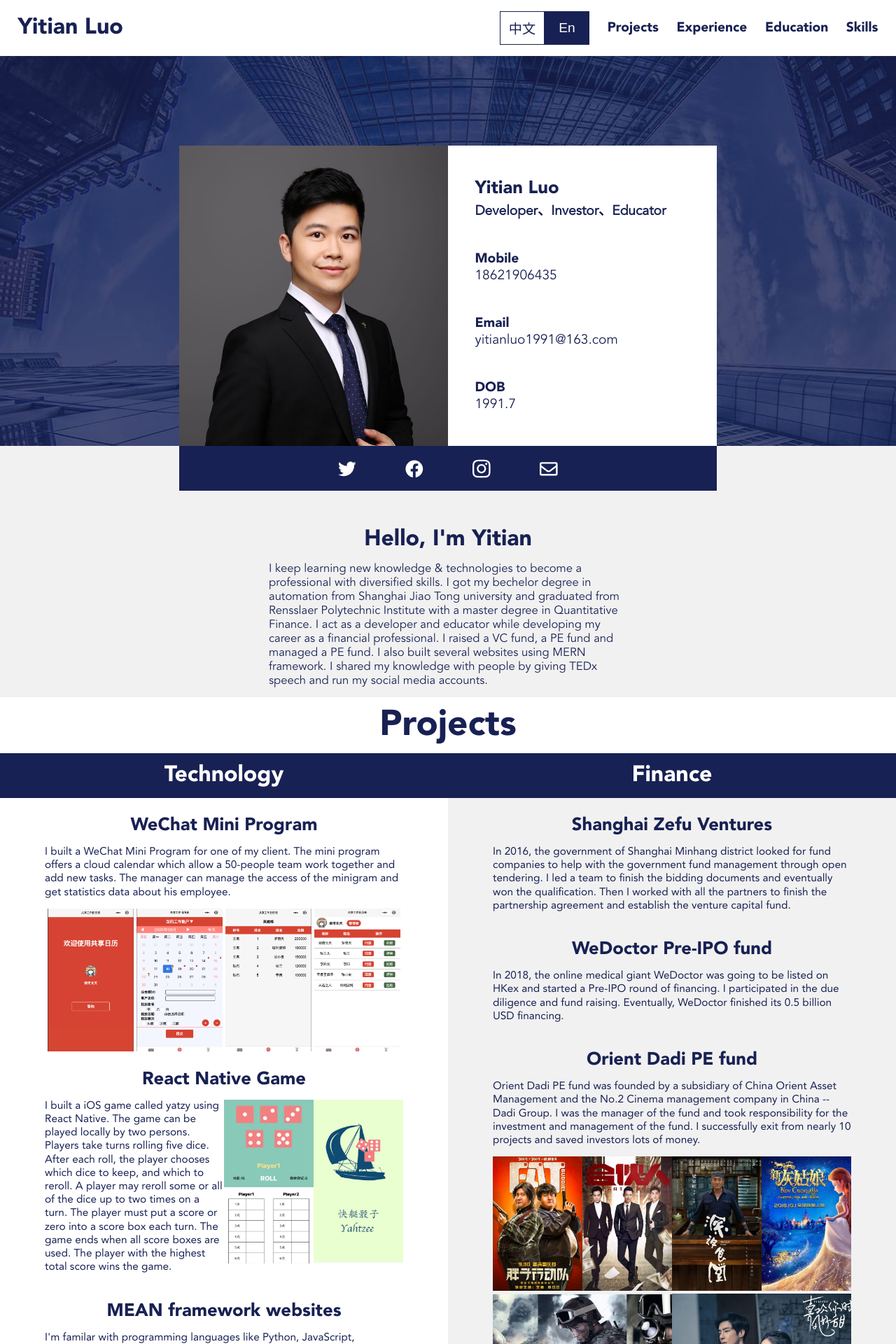
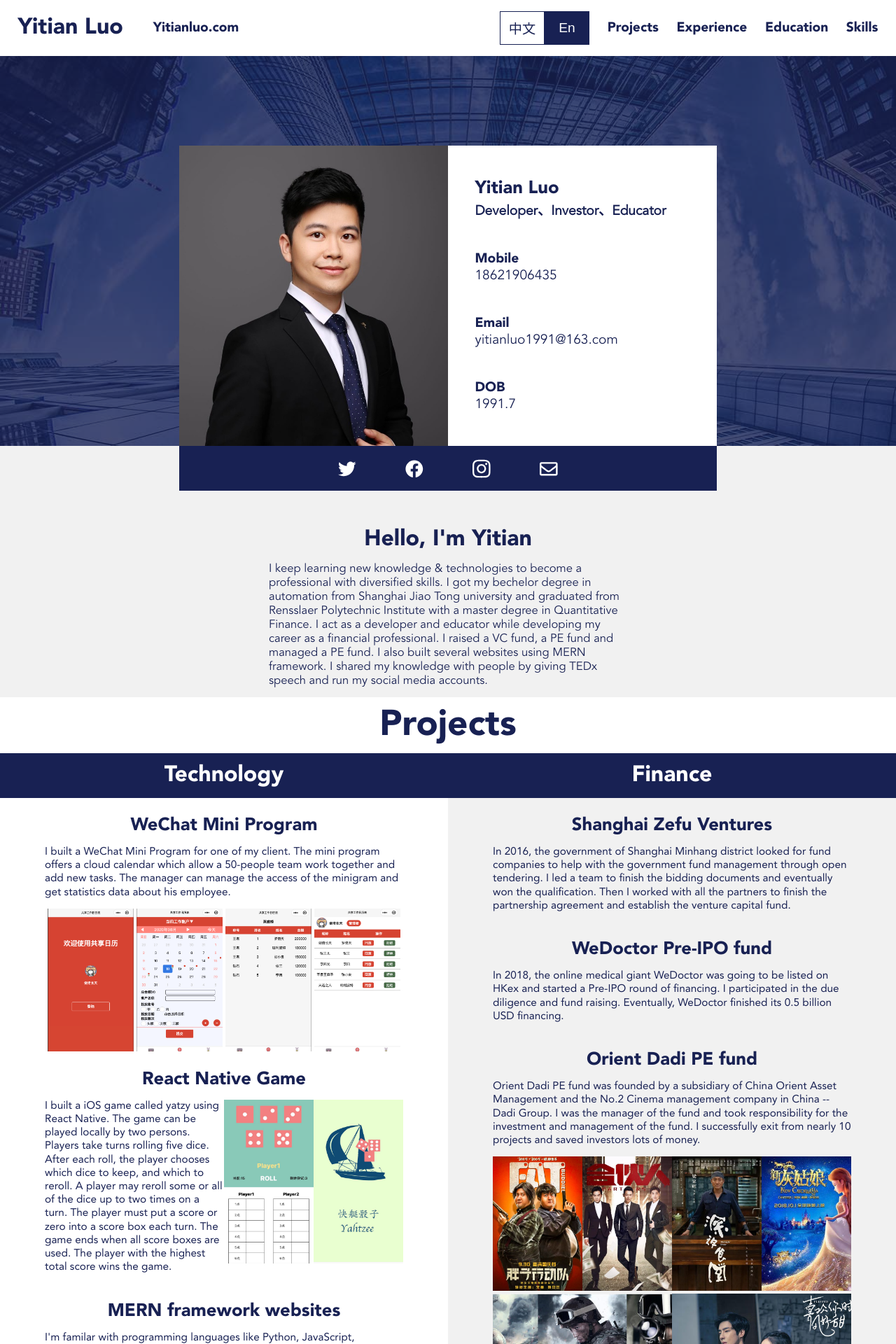
Before and after one commit to yitianluo/personal, a Next.js app: page / in a window 1280 px wide. Shown: the top 1920 px of the page at 70% size. Built offline with nearby package versions, Linux system fonts and the light colour scheme.

Commit message:
fix typo

```diff
--- a/component/landing.module.css
+++ b/component/landing.module.css
@@ -1,6 +1,6 @@
 .landing {
     position: relative;
-    margin-top: 5rem;
+    /* margin-top: 5rem; */
     z-index: 1;
 }
 
--- a/component/navbar.jsx
+++ b/component/navbar.jsx
@@ -5,6 +5,7 @@ export default function Navbar(props){
     return(
         <div className={styles.navbar}>
             {props.isEn? <h1>Yitian Luo</h1>:<img src="/xingkai/name.png"></img>}
+            <p style={{fontWeight:"bold"}}>Yitianluo.com</p>
             <div className={styles.menu}>
                 <div className={styles.switch}>
                     <div className={styles.lang} onClick={props.chooseCh} style={props.isEn ? {backgroundColor:"white",color:"var(--Text-Color)"}:{}}>
--- a/component/navbar.module.css
+++ b/component/navbar.module.css
@@ -5,7 +5,7 @@
     padding: 0 2vw;
     color: var(--Text-Color);
     height: 5rem;
-    position: fixed;
+    /* position: fixed; */
     background-color: white;
     width: 96vw;
     top: 0;
--- a/component/projects.jsx
+++ b/component/projects.jsx
@@ -50,7 +50,7 @@ export default function Projects(props) {
                         </div>
 
                         <div className={styles.website}>
-                            <h2>{props.isEn ? "MEAN framework websites" : "MERN架构网站"}</h2>
+                            <h2>{props.isEn ? "MERN framework websites" : "MERN架构网站"}</h2>
                             {props.isEn ? <p>I'm familar with programming languages like Python, JavaScript, Swift,Matlab,etc. I developed several websites by myself using React as frontend, Node JS and Express as backend, and MongoDB as database. For example, I built a country encyclopedia websites, a website for Isun Technology Inc.,etc. </p>
                                 : <p>我熟练掌握Python,JavaScript,Swift,Matlab等编程语言。曾自己开发并编写数个以React为前端，Node JS和Express为服务器，MongoDB为数据库的响应式网站。比如编写全球国家知识图谱网站，为Isun Technology编写公司主页等。</p>
                             }
```
